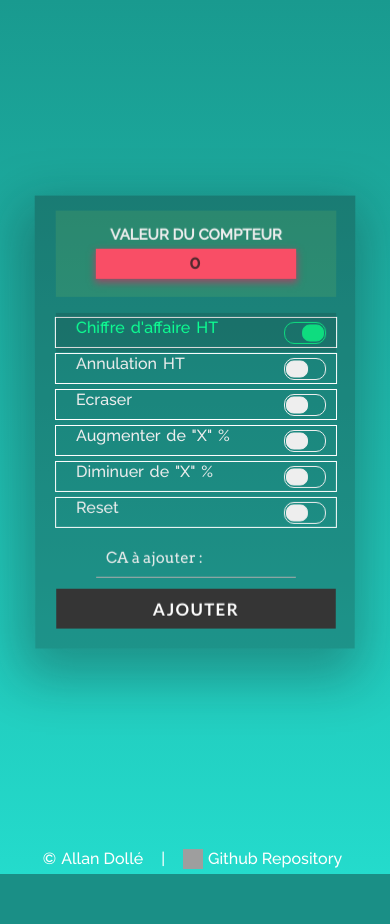
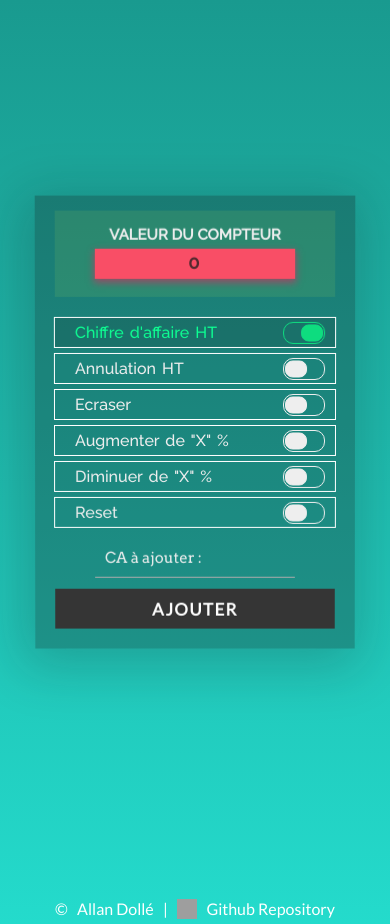
Before and after one commit to blephy/custom-smiirl-counter-api, a PHP site: page /edit/index.php in a window 390 px wide. Before the commit the page ends 874 px from the top, so only its background shows below. Run offline with PHP 8.4, Linux system fonts and the light colour scheme; grey boxes are pictures that could not be loaded.

Commit message:
Responsive inrpove & number can't be negative

```diff
--- a/app/class/class.postlistener.php
+++ b/app/class/class.postlistener.php
@@ -20,12 +20,31 @@ class PostListener {
       if ( $_POST[RADIO_PARAMS] && $_POST[$this->_app->getJsonKey()] >= 0) {
         if ( in_array($_POST[RADIO_PARAMS], array_keys($this->_app->getActions())) ) {
           $math = $this->_app->getActions()[$_POST[RADIO_PARAMS]][MATH];
-          $result = intval($math($reel_content[$this->_app->getJsonKey()], $_POST[$this->_app->getJsonKey()]));
+          $result = $this->returnOnlyInt(
+                      $this->returnOnlyPositiv(
+                        $math(
+                          $reel_content[$this->_app->getJsonKey()],
+                          $_POST[$this->_app->getJsonKey()]
+                          )
+                        )
+                      );
           $this->_app->getFileInstance()->writeNumber($result);
           $this->_app->getLogInstance()->write($result);
         }
       }
     }
   }
+
+  public function returnOnlyInt($number) {
+    return intval($number);
+  }
+
+  public function returnOnlyPositiv($number) {
+    if ($number >= 0) {
+      return abs($number);
+    } else {
+      return 0;
+    }
+  }
 }
 ?>
--- a/edit/index.css
+++ b/edit/index.css
@@ -1,6 +1,6 @@
 @import url('https://fonts.googleapis.com/css?family=Raleway:500');
 @import url('https://fonts.googleapis.com/css?family=Arvo');
-@import url('https://fonts.googleapis.com/css?family=Lato:700');
+@import url('https://fonts.googleapis.com/css?family=Lato:400:700');
 body, html {
   margin: 0;
   padding: 0;
@@ -11,7 +11,8 @@ body, html {
 }
 form {
   width: 100vw;
-  height: 100vh;
+  height: auto;
+  min-height: 100vh;
   box-sizing: border-box;
   display: flex;
   flex-wrap: nowrap;
@@ -29,9 +30,11 @@ footer {
   flex-direction: column;
   justify-content: center;
   align-items: center;
+  margin-top: 50px;
+  font-family: 'Lato', sans-serif;
 }
 
-footer div {
+/*footer div {
   width: 100vw;
   height: 30px;
   box-sizing: border-box;
@@ -40,16 +43,22 @@ footer div {
   flex-direction: row;
   justify-content: center;
   align-items: center;
-}
+}*/
 
 footer div {
   color: white;
   box-sizing: border-box;
   line-height: 20px;
   height: 20px;
+  width: 280px;
   font-size: 16px;
   padding: 0;
   margin: 0;
+  display: flex;
+  flex-wrap: nowrap;
+  flex-direction: row;
+  justify-content: space-between;
+  align-items: center;
 }
 footer div a {
   color: white;
@@ -62,15 +71,15 @@ footer div a {
   line-height: 20px;
   height: 20px;
   padding: 0;
-  margin: 0 5px;
+  margin: 0 0px;
 }
 footer div span {
-  margin: 0 13px;
+  margin: 0 0px;
 }
 footer div img {
   width: 20px;
   height: 20px;
-  margin: 0 -5px 0 0;
+  margin: 0 0px 0 0;
   padding: 0;
 }
 input {
@@ -109,7 +118,7 @@ input[type="number"]::-webkit-input-placeholder {
 input[type="number"]:focus::-webkit-input-placeholder {
   color: white;
 }
-input[type="number"]:focus + .underline {
+input[type="number"]:focus + .underline, input[type="number"]:hover + .underline {
   transform: scale(1);
 }
 .underline {
@@ -248,13 +257,13 @@ input[type=radio]:checked ~ label{
 }
 .wrapper {
   background-color: rgba(20, 20, 20, 0.3);
-  box-shadow: -4px 20px 50px 10px rgba(20, 20, 20, 0.3);
+  box-shadow: -4px 10px 50px 10px rgba(20, 20, 20, 0.2);
   width: 320px;
   padding: 15px 20px;
   box-sizing: border-box;
   height: auto;
   display: flex;
-  flex-wrap: wrap;
+  flex-wrap: nowrap;
   flex-direction: column;
   justify-content: center;
   -webkit-font-smoothing: antialiased;
--- a/edit/index.php
+++ b/edit/index.php
@@ -11,8 +11,8 @@ $SSmiirl->initEditPage();
 <html>
 <head>
 	<meta charset="utf-8">
-	<title>Demo Simple Smiirl Counter</title>
-	<meta name="description" content="Demo of the custom counter of the Smiirl company. Easy implementation demo of the editing action of the Simple Smiirl Counter app.">
+	<title>Demo Custom Smiirl Counter Api - Allan Dollé</title>
+	<meta name="description" content="Demo of the custom counter of the Smiirl company. Easy implementation of the editing action of the Custom Smiirl Counter Api.">
 	<meta name="robots" content="index, follow, noodp">
 	<meta name="viewport" content="width=device-width, initial-scale=1">
   <link rel="stylesheet" href="index.css">
```
Also changed, not shown: app/json/number.json (line endings or trailing spaces), 1 other file.
